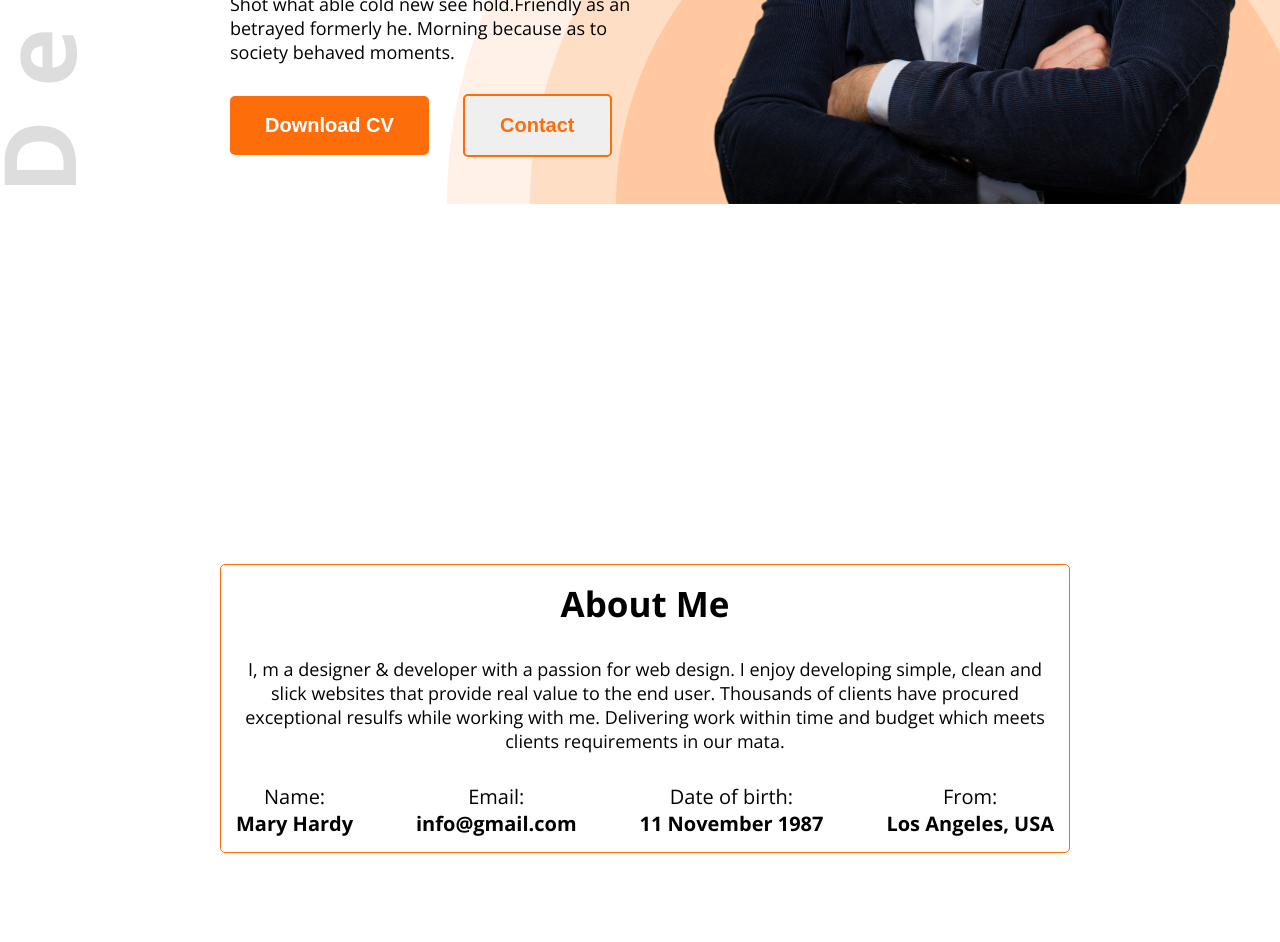
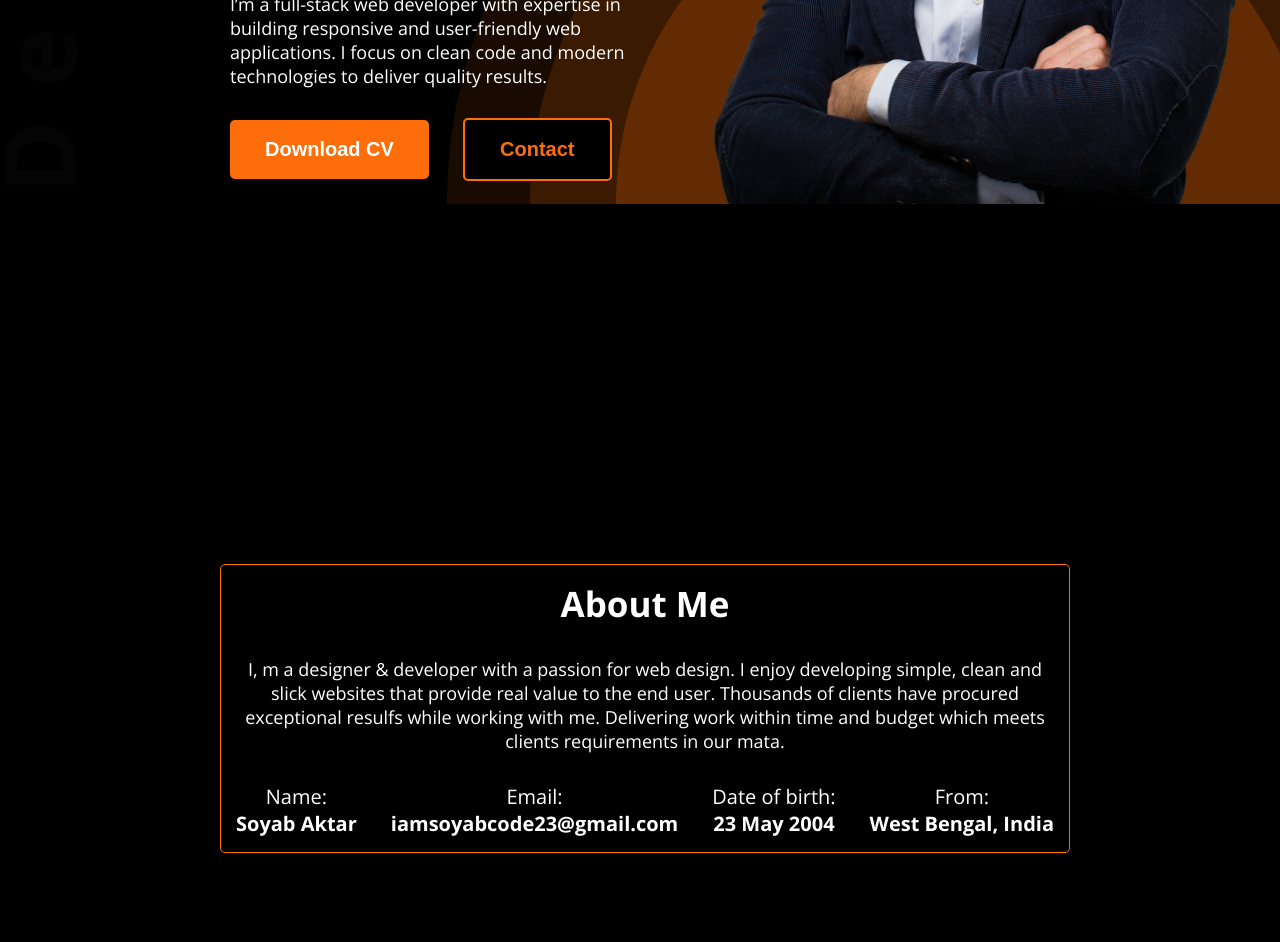
Before and after one commit to Soyab-Aktar/Portfolio, a plain HTML site: page HTML/index.html in a window 1280 px wide. Shown: the part 628-1570 px from the top of the page. Drawn offline with nearby package versions, Linux system fonts and the light colour scheme.

Commit message:
Some own touch

```diff
--- a/CSS/style.css
+++ b/CSS/style.css
@@ -4,12 +4,15 @@
     font-style: normal;
     font-variation-settings:
         "wdth" 100;
+
+        background-color: black;
 }
 
 * {
     margin: 0;
     padding: 0;
     box-sizing: border-box;
+    color: white;
 }
 
 
@@ -102,6 +105,7 @@ nav li a {
     border-radius: 5px;
     padding: 18px 35px;
     margin-right: 30px;
+    background-color: black;
 }
 
 .banner-img {
@@ -329,6 +333,7 @@ footer {
     border-radius: 5px;
     padding: 10px;
     font-size: 16px;
+    background-color: black;
 }
 
 .info-chat {
@@ -338,6 +343,7 @@ footer {
     border-radius: 5px;
     font-size: 16px;
     padding: 18px 365px 134px 10px;
+    background-color: black;
 
 }
 
--- a/HTML/index.html
+++ b/HTML/index.html
@@ -15,7 +15,7 @@
 <body class="open-sans-normal">
     <header class="header-one">
         <nav>
-            <h3 class="navh">Ma<span class="spanh">r</span>y</h3>
+            <h3 class="navh">So<span class="spanh">y</span>ab</h3>
             <ul>
                 <li><a class="dark-2">Portfolio</a></li>
                 <li><a class="dark-2" href="">Blog</a></li>
@@ -26,11 +26,10 @@
         <div class="banner">
             <div class="banner-content">
                 <h3 class="banner-h3">Hi, I am</h3>
-                <h1 class="banner-h1">Mary Hardy</h1>
-                <p class="banner-talk" class="dark-2">Shot what able cold new see hold.Friendly as an betrayed formerly
-                    he. Morning
-                    because as to society
-                    behaved moments.</p>
+                <h1 class="banner-h1">Soyab Aktar</h1>
+                <p class="banner-talk" class="dark-2">I’m a full-stack web developer with expertise in building
+                    responsive and user-friendly web applications. I focus on clean code and modern technologies to
+                    deliver quality results.</p>
                 <button id="banner-b1">Download CV</button>
                 <button id="banner-b2">Contact</button>
             </div>
@@ -50,19 +49,19 @@
             <div class="sec-bio">
                 <div>
                     <p>Name:</p>
-                    <h4>Mary Hardy </h4>
+                    <h4>Soyab Aktar</h4>
                 </div>
                 <div>
                     <p>Email:</p>
-                    <h4>info@gmail.com</h4>
+                    <h4>iamsoyabcode23@gmail.com</h4>
                 </div>
                 <div>
                     <p>Date of birth:</p>
-                    <h4>11 November 1987</h4>
+                    <h4>23 May 2004</h4>
                 </div>
                 <div>
                     <p>From:</p>
-                    <h4>Los Angeles, USA</h4>
+                    <h4>West Bengal, India</h4>
                 </div>
             </div>
         </div>
@@ -183,7 +182,8 @@
             <h1 class="info-h1">Let’s Message me</h1>
             <input class="info-name" type="text" placeholder="Your name">
             <input class="info-name" type="email" placeholder="Your name">
-            <input class="info-chat" type="text" placeholder="Message">
+            <!-- <input class="info-chat" type="text" placeholder="Message"> -->
+            <textarea class="info-chat" col="30" rows="10" placeholder="Message"></textarea>
             <button class="btn-5">Submit</button>
         </div>
 
```
